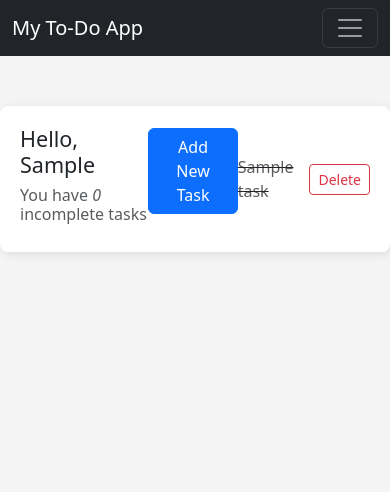
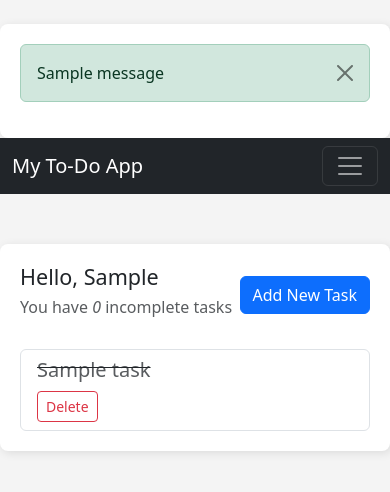
Before and after one commit to Karimi-Amirhossein/To-do-List-Django, a Django app: page / in a window 390 px wide. Shown: the top 492 px of the page. Run offline with Django 5.2, Linux system fonts and the light colour scheme; a user stored in the database is signed in; tables that the repository leaves empty hold one stand-in row (values such as "Sample post"); one stand-in notice (Sample message) is shown.

Commit message:
feat: Add auth system and overhaul UI
- Implement full user registration, login, and logout functionality.
- Integrate Bootstrap 5 for a modern and responsive layout.
- Redesign all templates including task list, forms, and base template.
- Add django-crispy-forms for professional, clean form rendering.
- Implement Django's messaging framework for user feedback and errors.

```diff
--- a/tasks/templates/tasks/base.html
+++ b/tasks/templates/tasks/base.html
@@ -23,6 +23,17 @@
     </style>
 </head>
 <body>
+
+        {% if messages %}
+        <div class="container mt-4">
+        {% for message in messages %}
+        <div class="alert alert-{{ message.tags }} alert-dismissible fade show" role="alert">
+            {{ message }}
+            <button type="button" class="btn-close" data-bs-dismiss="alert" aria-label="Close"></button>
+            </div>
+            {% endfor %}
+        </div>
+        {% endif %}
 
     <nav class="navbar navbar-expand-lg navbar-dark bg-dark">
         <div class="container-fluid">
--- a/tasks/templates/tasks/register.html
+++ b/tasks/templates/tasks/register.html
@@ -1,5 +1,6 @@
 {% extends 'tasks/base.html' %}
 {% block content %}
+{% load crispy_forms_tags %}
 
 <div class="card-body">
     <h3>Register</h3>
@@ -8,7 +9,7 @@
 <div class="card-body">
     <form method="POST">
         {% csrf_token %}
-        {{ form.as_p }}
+        {{ form|crispy }}
         <button type="submit" class="btn btn-primary w-100">Register</button>
     </form>
 
--- a/tasks/templates/tasks/task_list.html
+++ b/tasks/templates/tasks/task_list.html
@@ -1,30 +1,36 @@
 {% extends 'tasks/base.html' %}
 {% block content %}
 
-<div class="d-flex justify-content-between align-items-center">
+<div class="d-flex justify-content-between align-items-center mb-4">
     <div>
         <h4>Hello, {{ request.user|title }}</h4>
         <h6 class="text-muted">You have <i>{{ count }}</i> incomplete task{{ count|pluralize:"s" }}</h6>
     </div>
+    <a href="{% url 'task-create' %}" class="btn btn-primary">Add New Task</a>
+</div>
 
 
-<a href="{% url 'task-create' %}" class="btn btn-primary mb-3">Add New Task</a>
+<div class="list-group">
+    {% for task in tasks %}
+        <div class="list-group-item d-flex flex-column align-items-start gap-2">
 
-{% for task in tasks %}
-    <div class="list-group-item d-flex justify-content-between align-items-center gap-3">
-
-        <div class="flex-grow-1">
+            <div>
                 {% if task.completed %}
-                <strike><a href="{% url 'task-update' task.id %}" class="text-decoration-none text-muted">{{ task.title }}</a></strike>
+                    <strike><a href="{% url 'task-update' task.id %}" class="text-decoration-none text-muted h5">{{ task.title }}</a></strike>
                 {% else %}
-                <a href="{% url 'task-update' task.id %}" class="text-decoration-none text-dark">{{ task.title }}</a>
+                    <a href="{% url 'task-update' task.id %}" class="text-decoration-none text-dark h5">{{ task.title }}</a>
                 {% endif %}
             </div>
 
+            <div>
                 <a href="{% url 'task-delete' task.id %}" class="btn btn-sm btn-outline-danger">Delete</a>
             </div>
+        </div>
     {% empty %}
-    <p class="p-3">You have no tasks.</p>
+        <div class="list-group-item">
+            <p class="mb-0 text-center">You have no tasks.</p>
+        </div>
     {% endfor %}
+</div>
 
 {% endblock content %}
--- a/todoproject/urls.py
+++ b/todoproject/urls.py
@@ -1,7 +1,7 @@
 from django.contrib import admin
-from django.urls import path, include  # Make sure 'include' is imported
+from django.urls import path, include
 
 urlpatterns = [
     path('admin/', admin.site.urls),
-    path('', include('tasks.urls')),   # Add this line
+    path('', include('tasks.urls')),
 ]
```
Also changed, not shown: tasks/templates/tasks/login.html (+5 -11 lines), todoproject/settings.py (+7 -0 lines). Lines whose indentation alone changed are shown as unchanged.
